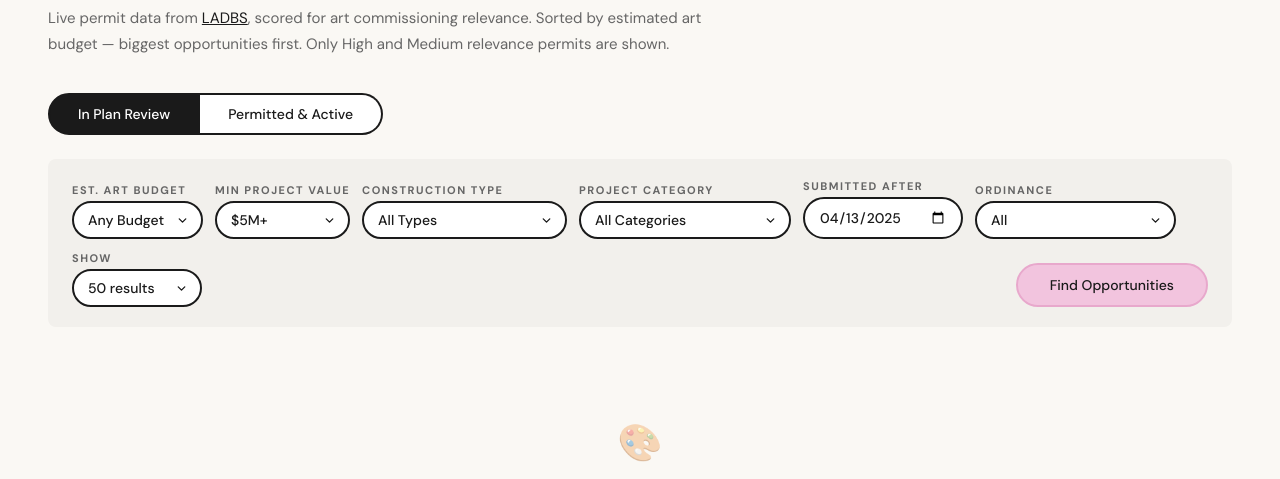
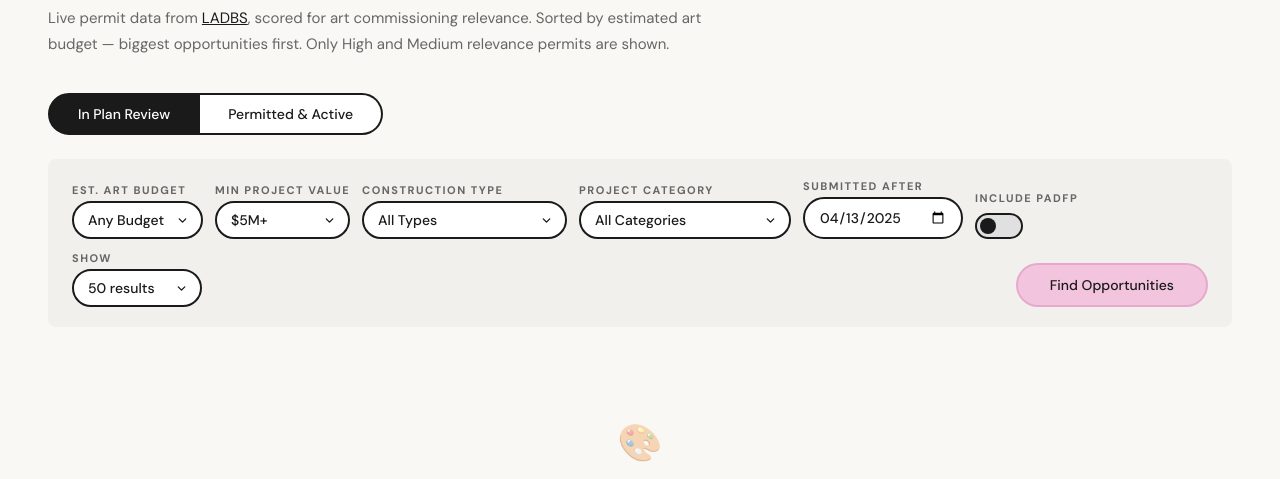
Before and after one commit to agshipley/first-agent, a Flask app: page /permits-monitor in a window 1280 px wide. Shown: the part 207-686 px from the top of the page. Run offline with Flask 3, Linux system fonts and the light colour scheme.

Commit message:
Properly implement PADFP toggle and strengthen negative keyword scoring
PADFP toggle:
- Default OFF: excludes ordinance_dependent permits, strips 'Triggers...'
  from reasons so the view shows pure project-characteristics scoring
- Toggle is a brand-styled switch (unchecked=OFF), replaces the 3-option
  dropdown that was filtering on ordinance_triggered (wrong signal)
- Routes: include_ordinance param (default false), filters by
  ordinance_dependent not ordinance_triggered

Negative keyword scoring:
- Low-signal penalty raised from -1 (capped) to -7 per keyword (uncapped)
  — calibrated so a single match drops a $10M commercial permit below the
  MEDIUM threshold (score 11 → 4) without an ordinance boost
- Added: senior care, assisted living, nursing, auto repair, car wash,
  gas station, fast food, drive-through, cell tower, billboard, antenna
- _NEVER_ART_KEYWORDS → _is_irrelevant: self-storage, storage facility,
  car wash, gas station, auto repair, drive-through always score NONE

Tests: 194 passing — includes self-storage=NONE, senior care=LOW without
ordinance, museum=HIGH without ordinance, toggle filters correctly

Co-Authored-By: Claude Sonnet 4.6 <noreply@anthropic.com>

```diff
--- a/permits/engine.py
+++ b/permits/engine.py
@@ -114,9 +114,25 @@ _HIGH_SIGNAL_KEYWORDS = [
 ]
 
 # Work description keywords that signal the project is unlikely art territory.
+# Each match applies a -7 penalty (uncapped).
+# A typical commercial new construction (under review, $10M) has a base score of
+# 3+3+3+2=11. A single -7 penalty drops score to 4, below the MEDIUM threshold
+# of 5 — making these projects ordinance-dependent when PADFP triggers, and
+# scoring LOW/None on their own merits.
 _LOW_SIGNAL_KEYWORDS = [
-    "warehouse", "self-storage", "parking structure", "parking garage",
-    "cell tower", "storage facility",
+    "warehouse", "parking structure", "parking garage",
+    "senior care", "assisted living", "nursing",
+    "auto repair", "car wash", "gas station", "fast food",
+    "drive-through", "drive through",
+    "cell tower", "billboard", "antenna",
+]
+
+# Project types where art commissioning is implausible regardless of scale or ordinance.
+# These trigger _is_irrelevant → NONE, keeping them out of the feed entirely.
+_NEVER_ART_KEYWORDS = [
+    "self-storage", "storage facility",
+    "car wash", "gas station", "auto repair",
+    "drive-through", "drive through",
 ]
 
 # Square footage bands: (minimum_sqft, score_weight)
@@ -151,7 +167,11 @@ def _keyword_score(description: str) -> tuple[int, list[str]]:
     """
     Scan work description for art-commissioning signal keywords.
     Returns (score_delta, matched_high_signal_keywords).
-    Score delta is capped at ±2 to avoid overwhelming other signals.
+
+    High-signal keywords: +1 each, capped at +2 total.
+    Low-signal keywords:  -5 each, uncapped — strong enough that a single
+      match makes most standard commercial permits ordinance-dependent
+      (score without ordinance drops below the MEDIUM threshold of 5).
 
     Uses word-boundary matching so "park" doesn't match "parking",
     "theater" matches "theaters", etc.
@@ -160,15 +180,16 @@ def _keyword_score(description: str) -> tuple[int, list[str]]:
         return 0, []
     desc_lower = description.lower()
     matched: list[str] = []
-    delta = 0
+    high_delta = 0
+    low_delta = 0
     for kw in _HIGH_SIGNAL_KEYWORDS:
         if re.search(r"\b" + re.escape(kw) + r"\b", desc_lower):
             matched.append(kw)
-            delta += 1
+            high_delta += 1
     for kw in _LOW_SIGNAL_KEYWORDS:
         if re.search(r"\b" + re.escape(kw) + r"\b", desc_lower):
-            delta -= 1
-    return max(-2, min(2, delta)), matched
+            low_delta -= 7
+    return min(2, high_delta) + low_delta, matched
 
 
 def _sqft_score(raw_data: dict) -> tuple[int, Optional[str]]:
@@ -525,6 +546,11 @@ def _is_irrelevant(permit: CanonicalPermit) -> bool:
         return True
     if permit.occupancy_type == OccupancyType.INDUSTRIAL:
         return True
+    # Work descriptions naming project types that never involve art commissioning.
+    desc_lower = (permit.project_description or "").lower()
+    for kw in _NEVER_ART_KEYWORDS:
+        if re.search(r"\b" + re.escape(kw) + r"\b", desc_lower):
+            return True
     return False
 
 
--- a/permits/routes.py
+++ b/permits/routes.py
@@ -51,7 +51,7 @@ def api_permits():
             source=request.args.get("source", "submitted"),
         )
         art_budget_min = float(request.args.get("art_budget_min", 0))
-        require_ordinance = request.args.get("require_ordinance", "all")
+        include_ordinance = request.args.get("include_ordinance", "false").lower() == "true"
 
         permits = la_connector.fetch(filters)
 
@@ -78,14 +78,12 @@ def api_permits():
                 if _budget_sort_key(sp) >= art_budget_min
             ]
 
-        # Ordinance filter:
-        #   "yes" → ordinance triggered (PADFP-mandated art budget)
-        #   "no"  → ordinance NOT triggered (pure project-characteristics scoring:
-        #            keywords, occupancy type, scale — no PADFP involvement at all)
-        if require_ordinance == "yes":
-            opportunities = [sp for sp in opportunities if sp.ordinance_triggered]
-        elif require_ordinance == "no":
-            opportunities = [sp for sp in opportunities if not sp.ordinance_triggered]
+        # Ordinance toggle (default OFF):
+        #   OFF → exclude permits where ordinance is load-bearing for H/M status.
+        #         Shows only what the engine finds on pure project characteristics.
+        #   ON  → include everything (including PADFP-dependent permits).
+        if not include_ordinance:
+            opportunities = [sp for sp in opportunities if not sp.ordinance_dependent]
 
         # Sort by estimated art budget descending (biggest opportunities first),
         # then by filing date descending (most recent within the same budget tier).
@@ -97,8 +95,20 @@ def api_permits():
             reverse=True,
         )
 
+        # Serialize. When PADFP is toggled OFF, strip the ordinance trigger line
+        # from reasons — it's noise in a view the user explicitly filtered away.
+        permit_dicts = []
+        for sp in opportunities:
+            d = sp.to_dict()
+            if not include_ordinance:
+                d["relevance_reasons"] = [
+                    r for r in d["relevance_reasons"]
+                    if not r.startswith("Triggers ")
+                ]
+            permit_dicts.append(d)
+
         return jsonify({
-            "permits": [sp.to_dict() for sp in opportunities],
+            "permits": permit_dicts,
             "count": len(opportunities),
             "source": filters.source,
             "status_category": filters.status_category,
--- a/templates/permits.html
+++ b/templates/permits.html
@@ -174,6 +174,52 @@
         .filter-select:focus, .filter-input:focus {
             outline: none;
             border-color: var(--pink-dark);
+        }
+
+        /* ── PADFP toggle switch ── */
+        .toggle-switch {
+            position: relative;
+            display: inline-block;
+            width: 48px;
+            height: 26px;
+            cursor: pointer;
+            margin-top: 4px;
+        }
+
+        .toggle-switch input {
+            opacity: 0;
+            width: 0;
+            height: 0;
+            position: absolute;
+        }
+
+        .toggle-slider {
+            position: absolute;
+            inset: 0;
+            background: var(--gray-light);
+            border-radius: 50px;
+            border: 2px solid var(--black);
+            transition: background 0.2s;
+        }
+
+        .toggle-slider::before {
+            content: "";
+            position: absolute;
+            width: 16px;
+            height: 16px;
+            left: 3px;
+            top: 3px;
+            background: var(--black);
+            border-radius: 50%;
+            transition: transform 0.2s;
+        }
+
+        .toggle-switch input:checked + .toggle-slider {
+            background: var(--pink);
+        }
+
+        .toggle-switch input:checked + .toggle-slider::before {
+            transform: translateX(22px);
         }
 
         .fetch-btn {
@@ -537,12 +583,11 @@
             </div>
 
             <div class="filter-group">
-                <span class="filter-label">Ordinance</span>
-                <select id="requireOrdinance" class="filter-select">
-                    <option value="all">All</option>
-                    <option value="yes">PADFP Required</option>
-                    <option value="no">No Ordinance Needed</option>
-                </select>
+                <span class="filter-label">Include PADFP</span>
+                <label class="toggle-switch">
+                    <input type="checkbox" id="includeOrdinance">
+                    <span class="toggle-slider"></span>
+                </label>
             </div>
 
             <div class="filter-group">
@@ -611,7 +656,7 @@
                 permit_type: document.getElementById('permitType').value,
                 occupancy_type: document.getElementById('occupancyType').value,
                 date_from: document.getElementById('dateFrom').value,
-                require_ordinance: document.getElementById('requireOrdinance').value,
+                include_ordinance: document.getElementById('includeOrdinance').checked ? 'true' : 'false',
                 limit: document.getElementById('limit').value,
             });
 
```
Also changed, not shown: tests/test_endpoints.py (+32 -17 lines), tests/test_permits_engine.py (+73 -4 lines).
